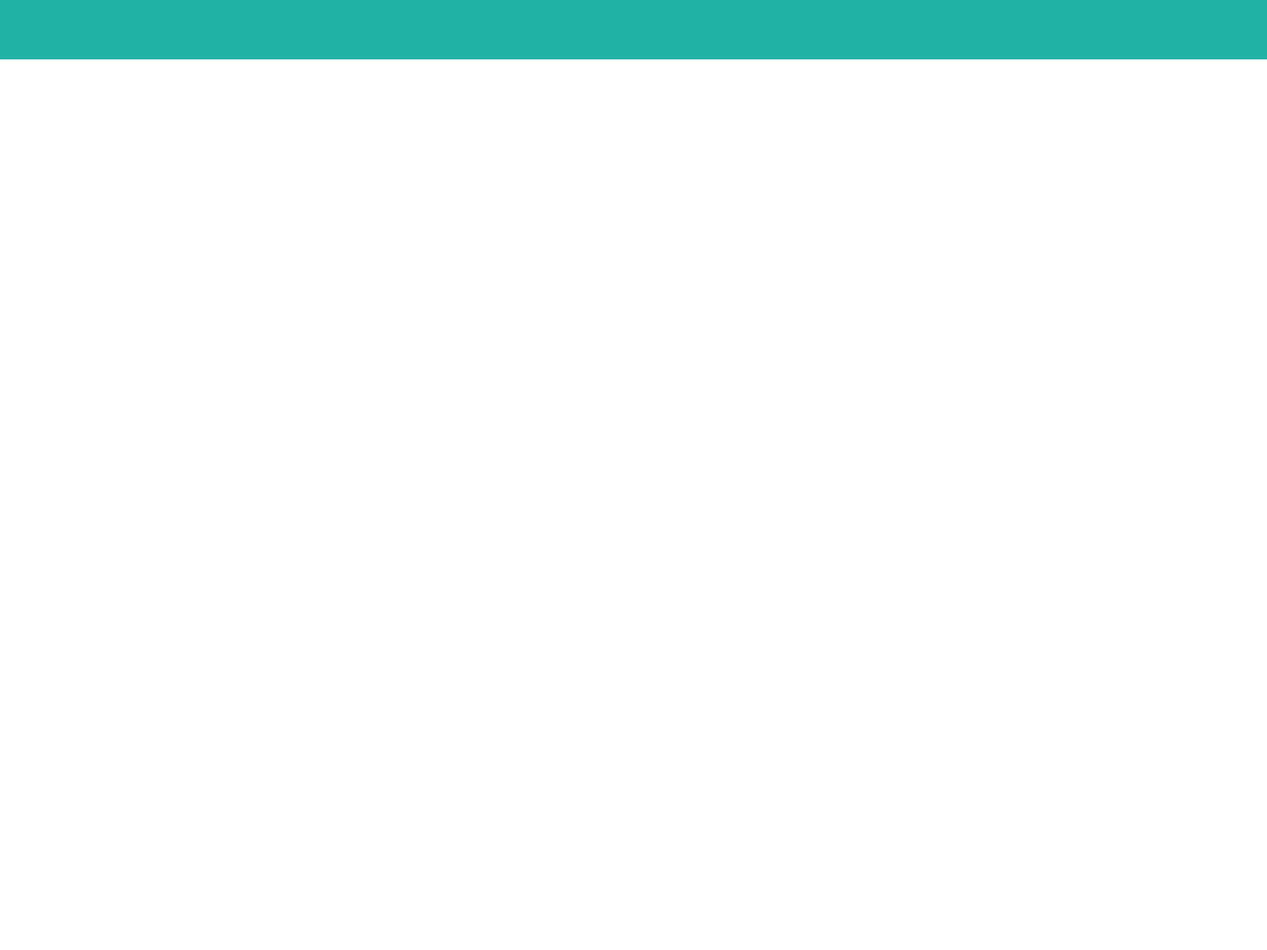
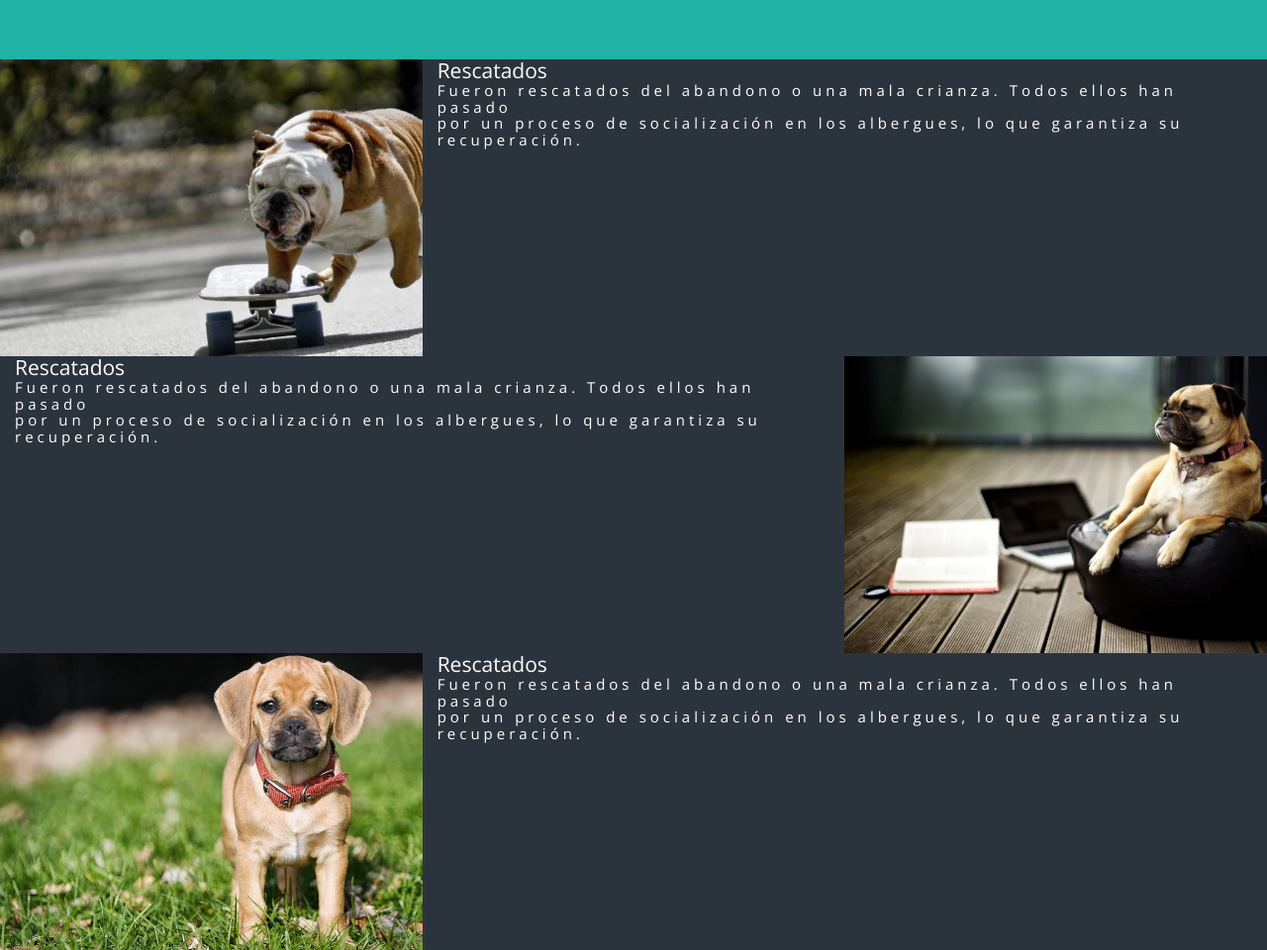
Before and after one commit to unakame/puppy-love, a website: page index.html in a window 1280 px wide. Shown: the part 1540-2500 px from the top of the page at 99% size. Before the commit the page ends 1600 px from the top, so only its background shows below. Drawn offline with nearby package versions, Linux system fonts and the light colour scheme.

Commit message:
mobile 3

```diff
--- a/assets/css/main.css
+++ b/assets/css/main.css
@@ -34,7 +34,7 @@
     }
 }
 /*SECTION ADOPTAR*/
-h1{
+.pupy-title{
   font-weight: 800;
   letter-spacing: 4px;
   font-size: 35px;
@@ -109,3 +109,34 @@ button:focus { outline: none; }
 .p-top{
   padding-top: 30px;
 }
+
+.icons img{
+  padding: 30px;
+}
+
+.dog-1{
+  background-image: url('../images/pic01.jpg');
+  background-size: cover;
+  height: 300px;
+  width: 100%;
+}
+
+.dog-2{
+  background-image: url('../images/pic02.jpg');
+  background-size: cover;
+  height: 300px;
+  width: 100%;
+}
+
+.dog-3{
+  background-image: url('../images/pic03.jpg');
+  background-size: cover;
+  height: 300px;
+  width: 100%;
+}
+
+.background-dog{
+  background-color: #2B343D;
+  height: 300px;
+  width: 100%;
+}
--- a/index.html
+++ b/index.html
@@ -11,14 +11,14 @@
 </head>
 <body>
   <section class="adoptar" style="width:100%; height:100vh;">
-    <h1>PUPPY LOVE</h1>
+    <h1 class="pupy-title">PUPPY LOVE</h1>
     <h2>ESTAMOS AQUI POR ELLOS</h2>
     <h2 class="quienes">QUIENES SON PURO AMOR</h2>
     <br>
     <button type="button" name="button" class="adopte">ADOPTE!</button>
     <br>
     <h2 class="learn">LEARN MORE</h2>
-    <img src="assets\images\icons\arrow.svg" alt="" style="width:20px;">
+    <img src="assets\images\icons\arrow.svg" alt="flecha" style="width:20px;">
   </section>
   <section class="puppy-love" style="width:100%; height:100vh;">
     <h2 class="h2-top">SON EXCELENTES COMPAÑEROS</h2>
@@ -26,7 +26,33 @@
     <hr>
     <p class="p-top">Nosotros te ayudaremos a encontrar a un puppy love que sea compatible con tu estilo de vida</p>
     <p>Visita nuestro sitio de adopciones para encontrar a un pequeño amigo y mucho amor</p>
+    <div class="icons">
+      <img src="assets\images\icons\collar.svg" alt="collar">
+      <img src="assets\images\icons\bone.svg" alt="hueso">
+      <img src="assets\images\icons\pet-plate.svg" alt="plato de comida">
+    </div>
   </section>
+  <section class="dog-description row" style="width:100%;">
+    <div class="col-md-4 col-xs-12 dog-1"></div>
+    <div class="col-md-8 col-xs-12 background-dog">
+      <h1>Rescatados</h1>
+      <h2>Fueron rescatados del abandono o una mala crianza. Todos ellos han pasado</h2>
+      <h2>por un proceso de socialización en los albergues, lo que garantiza su recuperación.</h2>
+    </div>
+    <div class="col-md-8 col-xs-12 background-dog">
+      <h1>Rescatados</h1>
+      <h2>Fueron rescatados del abandono o una mala crianza. Todos ellos han pasado</h2>
+      <h2>por un proceso de socialización en los albergues, lo que garantiza su recuperación.</h2>
+    </div>
+    <div class="col-md-4 col-xs-12 dog-2"></div>
+    <div class="col-md-4 col-xs-12 dog-3"></div>
+    <div class="col-md-8 col-xs-12 background-dog">
+      <h1>Rescatados</h1>
+      <h2>Fueron rescatados del abandono o una mala crianza. Todos ellos han pasado</h2>
+      <h2>por un proceso de socialización en los albergues, lo que garantiza su recuperación.</h2>
+    </div>
+  </section>
+
   <script src="https://code.jquery.com/jquery-3.2.1.min.js"></script>
   <script type="assets/css/vendor/bootstrap/js/bootstrap.min.js"></script>
 </body>
```
Also changed, not shown: assets/css/vendor/bootstrap/css/bootstrap.min.css.
